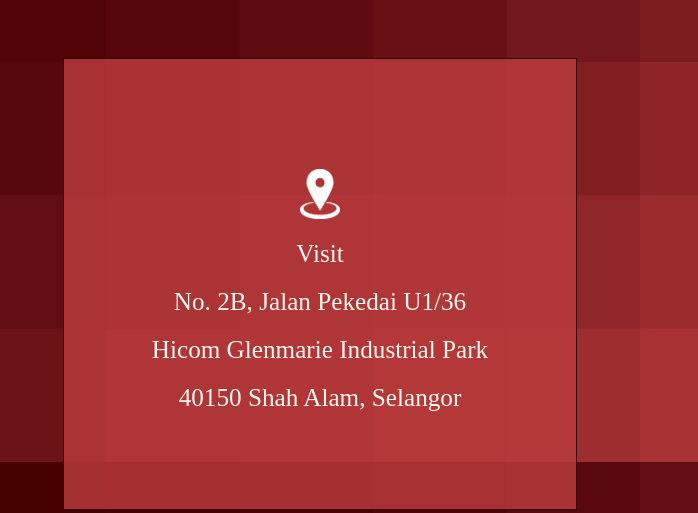
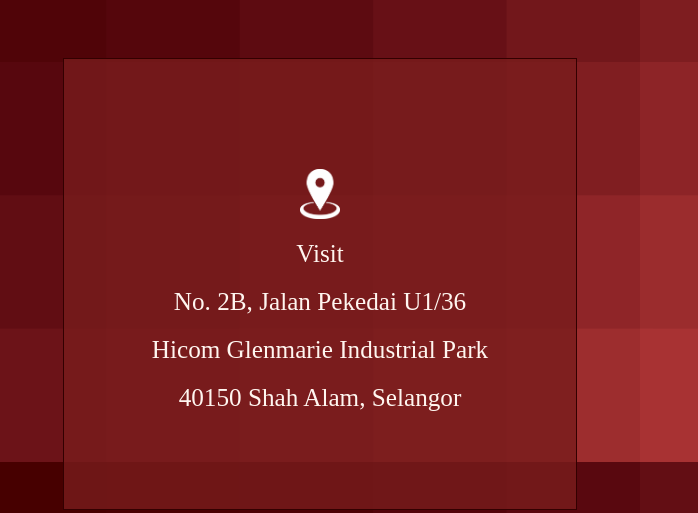
Before and after one commit to InfraConnect/infraconnect.github.io, a plain HTML site: page contact.html in a window 1280 px wide. Shown: the part 338-851 px from the top of the page, 0-698 px from the left. Drawn offline with Linux system fonts and the light colour scheme.

Commit message:
Update contact.css

```diff
--- a/contact.css
+++ b/contact.css
@@ -31,7 +31,7 @@
 
 .visit, .info{
     align-content: center;
-    background-color: hsla(0, 51%, 49%, 0.8);
+    background-color: hsla(0, 62%, 29%, 0.8);;
     border: 0.05em solid hsl(0, 100%, 10%);
     display: flex;
     flex-wrap: wrap;
```
